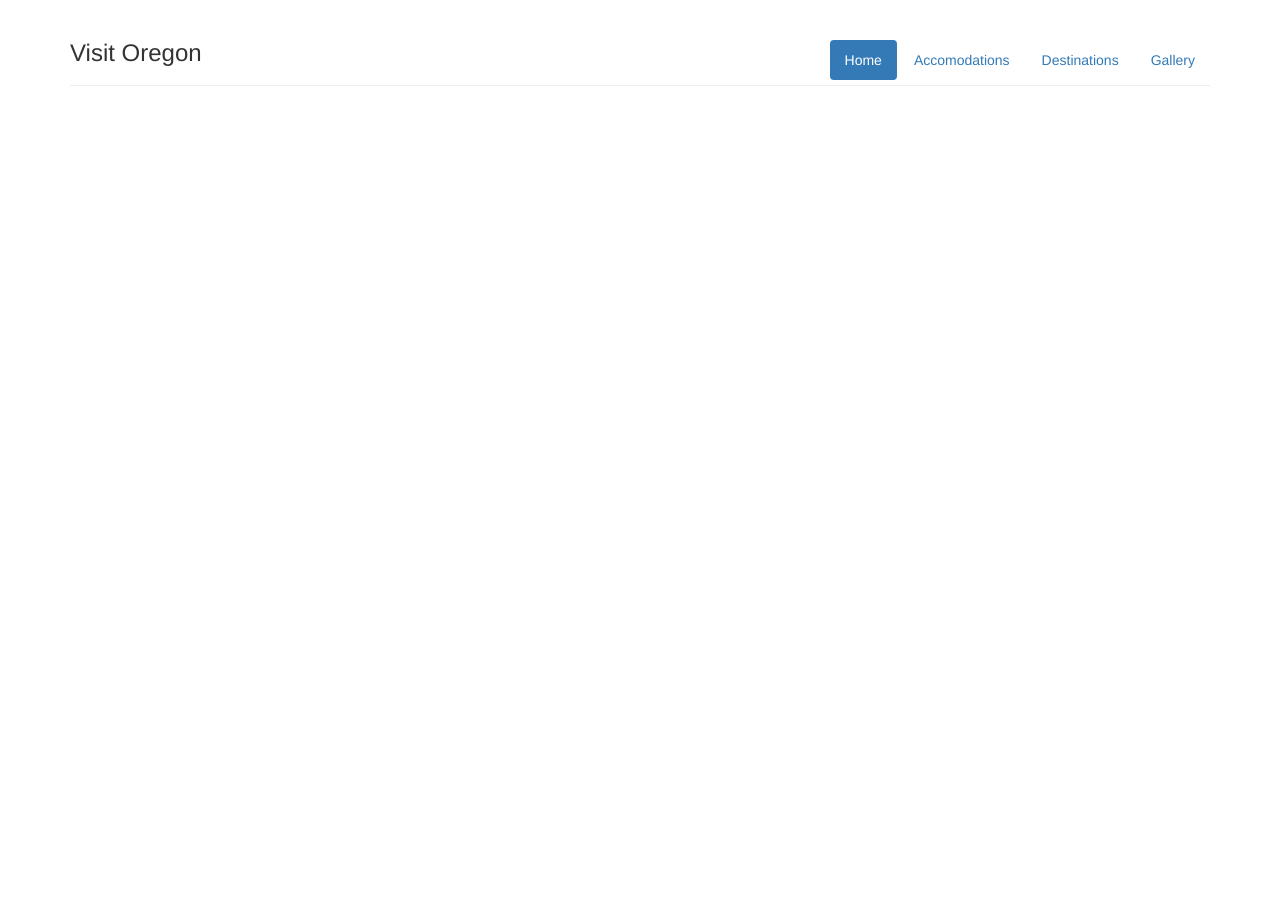
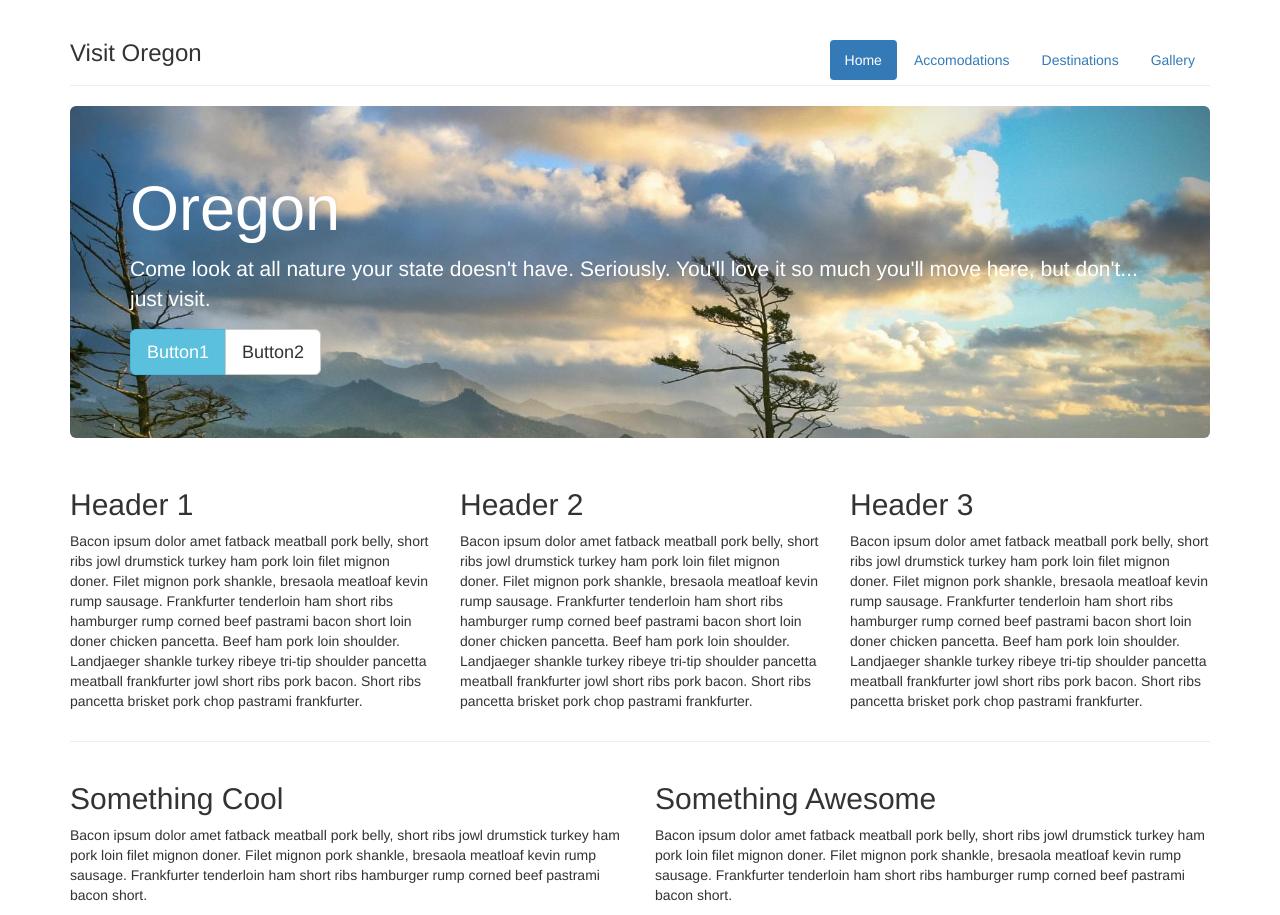
Before and after one commit to arkwagon/bootstrap-playground, a plain HTML site: page index.html in a window 1280 px wide. Before the commit the page ends 800 px from the top, so only its background shows below. Drawn offline with Linux system fonts and the light colour scheme.

Commit message:
add two rows, columns, and image to jumbotron

```diff
--- /dev/null
+++ b/css/mystyles.css
@@ -0,0 +1,13 @@
+.jumbotron {
+  position: relative;
+  background-image: url(../img/oregonsunset1.jpg);
+  width: 100%;
+  height: 100%;
+  background-size: cover;
+  overflow: hidden;
+
+}
+
+.jumbotron h1, .jumbotron p {
+  color: #fff
+}
--- a/index.html
+++ b/index.html
@@ -4,10 +4,13 @@
     <title>Oregon</title>
       <meta name="viewport" content="width=device-width, initial-scale=1.0">
       <link href="css/bootstrap.css" rel="stylesheet" media="screen">
+      <link href="css/mystyles.css" rel="stylesheet" media="screen">
+
   </head>
 
   <body>
     <div class="container">
+
       <header class="page-header">
         <ul class="nav nav-pills pull-right">
           <li class="active"><a href="#">Home</a></li>
@@ -18,8 +21,52 @@
         <h3>Visit Oregon</h3>
       </header>
 
+        <div class="jumbotron">
+          <h1>Oregon</h1>
+          <p>Come look at all nature your state doesn't have. Seriously. You'll love it so much you'll move here, but don't... just visit.</p>
+          <p class="btn-group">
+            <a class="btn btn-info btn-lg" href="#">Button1</a>
+            <a class="btn btn-default btn-lg" href="#">Button2</a>
+          </p>
+        </div>
+<!--1st Row -->
+        <div class="row">
+          <div class="col-sm-4">
+            <h2>Header 1</h2>
+            <p>Bacon ipsum dolor amet fatback meatball pork belly, short ribs jowl drumstick turkey ham pork loin filet mignon doner. Filet mignon pork shankle, bresaola meatloaf kevin rump sausage. Frankfurter tenderloin ham short ribs hamburger rump corned beef pastrami bacon short loin doner chicken pancetta. Beef ham pork loin shoulder. Landjaeger shankle turkey ribeye tri-tip shoulder pancetta meatball frankfurter jowl short ribs pork bacon. Short ribs pancetta brisket pork chop pastrami frankfurter.</p>
+          </div>
+
+          <div class="col-sm-4">
+            <h2>Header 2</h2>
+            <p>Bacon ipsum dolor amet fatback meatball pork belly, short ribs jowl drumstick turkey ham pork loin filet mignon doner. Filet mignon pork shankle, bresaola meatloaf kevin rump sausage. Frankfurter tenderloin ham short ribs hamburger rump corned beef pastrami bacon short loin doner chicken pancetta. Beef ham pork loin shoulder. Landjaeger shankle turkey ribeye tri-tip shoulder pancetta meatball frankfurter jowl short ribs pork bacon. Short ribs pancetta brisket pork chop pastrami frankfurter.</p>
+          </div>
+
+          <div class="col-sm-4">
+            <h2>Header 3</h2>
+            <p>Bacon ipsum dolor amet fatback meatball pork belly, short ribs jowl drumstick turkey ham pork loin filet mignon doner. Filet mignon pork shankle, bresaola meatloaf kevin rump sausage. Frankfurter tenderloin ham short ribs hamburger rump corned beef pastrami bacon short loin doner chicken pancetta. Beef ham pork loin shoulder. Landjaeger shankle turkey ribeye tri-tip shoulder pancetta meatball frankfurter jowl short ribs pork bacon. Short ribs pancetta brisket pork chop pastrami frankfurter.</p>
+          </div>
+        </div>
+
+        <hr>
+<!--2nd Row -->
+        <div class="row">
+          <div class="col-sm-6 hidden-xs">
+            <h2>Something Cool</h2>
+            <p>Bacon ipsum dolor amet fatback meatball pork belly, short ribs jowl drumstick turkey ham pork loin filet mignon doner. Filet mignon pork shankle, bresaola meatloaf kevin rump sausage. Frankfurter tenderloin ham short ribs hamburger rump corned beef pastrami bacon short.</p>
+          </div>
+
+          <div class="col-sm-6">
+            <h2>Something Awesome</h2>
+            <p>Bacon ipsum dolor amet fatback meatball pork belly, short ribs jowl drumstick turkey ham pork loin filet mignon doner. Filet mignon pork shankle, bresaola meatloaf kevin rump sausage. Frankfurter tenderloin ham short ribs hamburger rump corned beef pastrami bacon short.</p>
+          </div>
+        </div>
+
+
+
 
     </div>
 
+
+
   </body>
 </html>
```
Also changed, not shown: img/oregonsunset.jpg (added), img/oregonsunset1.jpg (added), 1 other file.
